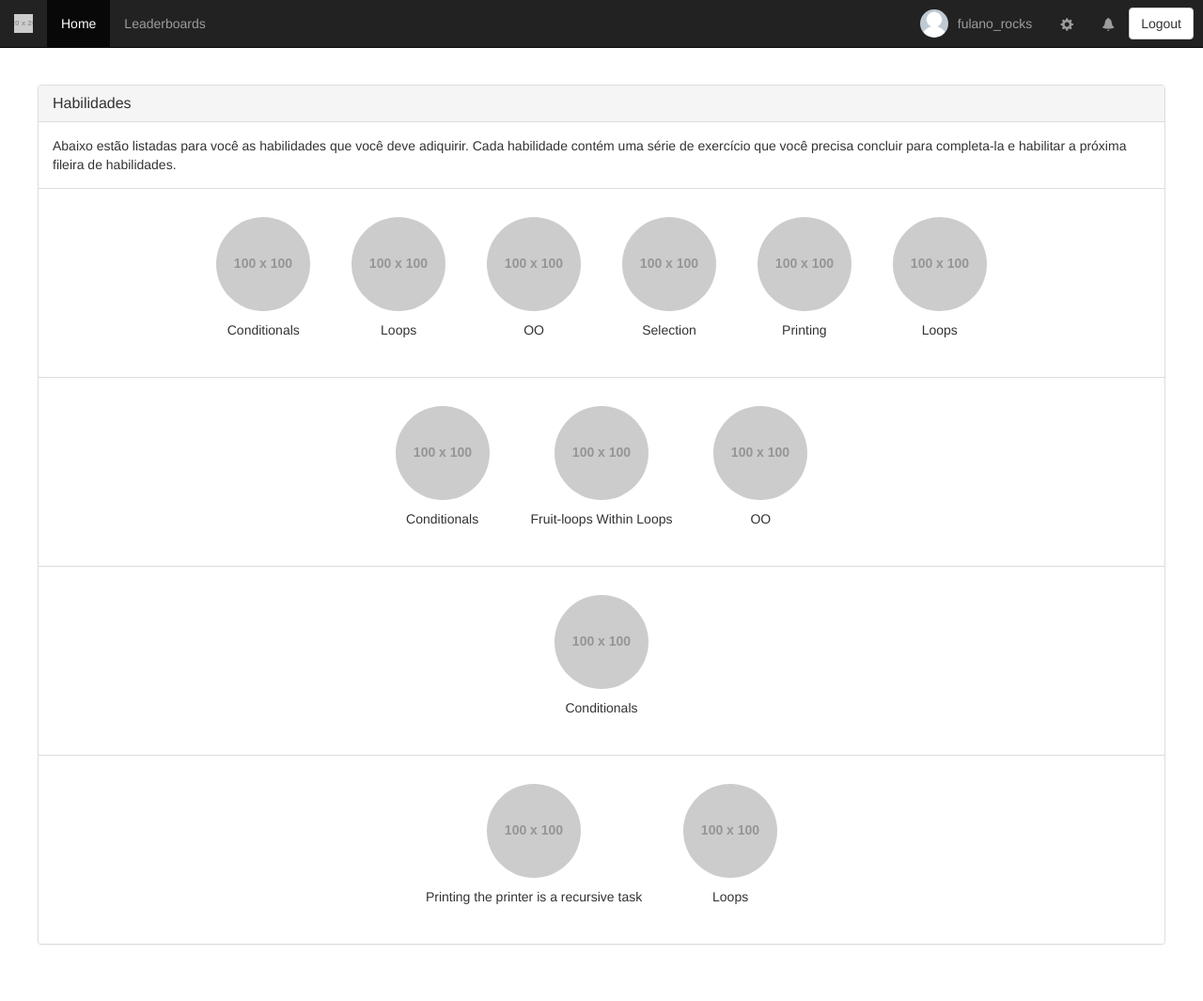
After one commit to possatti/everest, a Django app: page /skills/ in a window 1280 px wide. The commit adds this page. Shown: the whole page at 94% size. Run offline with Django 3.2, Linux system fonts and the light colour scheme; grey boxes labelled with a size stand in for pictures from a placeholder-image service; some libraries are stand-ins or nearby versions.

Commit message:
Create skill tree page

```diff
--- a/core/urls.py
+++ b/core/urls.py
@@ -4,4 +4,5 @@ from core import views
 app_name = 'core'
 urlpatterns = [
     url(r'^$', views.index, name='index'),
+    url(r'^skills/$', views.skills, name='skills'),
 ]
--- a/core/views.py
+++ b/core/views.py
@@ -4,3 +4,6 @@ from django.shortcuts import get_object_or_404, get_list_or_404, render
 
 def index(request):
     return render(request, 'index.html')
+
+def skills(request):
+    return render(request, 'skills.html')
--- a/static/css/custom.css
+++ b/static/css/custom.css
@@ -22,3 +22,25 @@ body {
 .navbar-btn {
   margin-right: 10px;
 }
+
+/* Centered columns styles */
+.row-centered {
+    text-align:center;
+}
+.col-centered {
+    display:inline-block;
+    float:none;
+    text-align:left;
+    margin-right:-4px;
+}
+
+.skill {
+  margin: 20px;
+  text-align: center;
+}
+
+.skill-title {
+  margin-top: 10px;
+  /*font-size: 15px;*/
+  /*font-weight: bold;*/
+}
--- /dev/null
+++ b/templates/skills.html
@@ -0,0 +1,83 @@
+{% extends "base.html" %}
+
+{% block title %} Habilidades - Everest {% endblock %}
+
+{% block body %}
+
+<div class="panel panel-default">
+  <div class="panel-heading">
+    <h3 class="panel-title">Habilidades</h3>
+  </div>
+  <div class="panel-body">
+    Abaixo estão listadas para você as habilidades que você deve adiquirir. Cada habilidade contém uma série de exercício que você precisa concluir para completa-la e habilitar a próxima fileira de habilidades.
+  </div>
+  <!-- List group -->
+  <ul class="list-group">
+    <li class="list-group-item">
+      <div class="row row-centered">
+        <div class="col-centered skill">
+          <img src="http://placehold.it/100x100" class="img-circle">
+          <p class="skill-title">Conditionals</p>
+        </div>
+        <div class="col-centered skill">
+          <img src="http://placehold.it/100x100" class="img-circle">
+          <p class="skill-title">Loops</p>
+        </div>
+        <div class="col-centered skill">
+          <img src="http://placehold.it/100x100" class="img-circle">
+          <p class="skill-title">OO</p>
+        </div>
+        <div class="col-centered skill">
+          <img src="http://placehold.it/100x100" class="img-circle">
+          <p class="skill-title">Selection</p>
+        </div>
+        <div class="col-centered skill">
+          <img src="http://placehold.it/100x100" class="img-circle">
+          <p class="skill-title">Printing</p>
+        </div>
+        <div class="col-centered skill">
+          <img src="http://placehold.it/100x100" class="img-circle">
+          <p class="skill-title">Loops</p>
+        </div>
+      </div>
+    </li>
+    <li class="list-group-item">
+      <div class="row row-centered">
+        <div class="col-centered skill">
+          <img src="http://placehold.it/100x100" class="img-circle">
+          <p class="skill-title">Conditionals</p>
+        </div>
+        <div class="col-centered skill">
+          <img src="http://placehold.it/100x100" class="img-circle">
+          <p class="skill-title">Fruit-loops Within Loops</p>
+        </div>
+        <div class="col-centered skill">
+          <img src="http://placehold.it/100x100" class="img-circle">
+          <p class="skill-title">OO</p>
+        </div>
+      </div>
+    </li>
+    <li class="list-group-item">
+      <div class="row row-centered">
+        <div class="col-centered skill">
+          <img src="http://placehold.it/100x100" class="img-circle">
+          <p class="skill-title">Conditionals</p>
+        </div>
+      </div>
+    </li>
+    <li class="list-group-item">
+      <div class="row row-centered">
+        <div class="col-centered skill">
+          <img src="http://placehold.it/100x100" class="img-circle">
+          <p class="skill-title">Printing the printer is a recursive task</p>
+        </div>
+        <div class="col-centered skill">
+          <img src="http://placehold.it/100x100" class="img-circle">
+          <p class="skill-title">Loops</p>
+        </div>
+      </div>
+    </li>
+  </ul>
+</div>
+
+{% endblock %}
```
